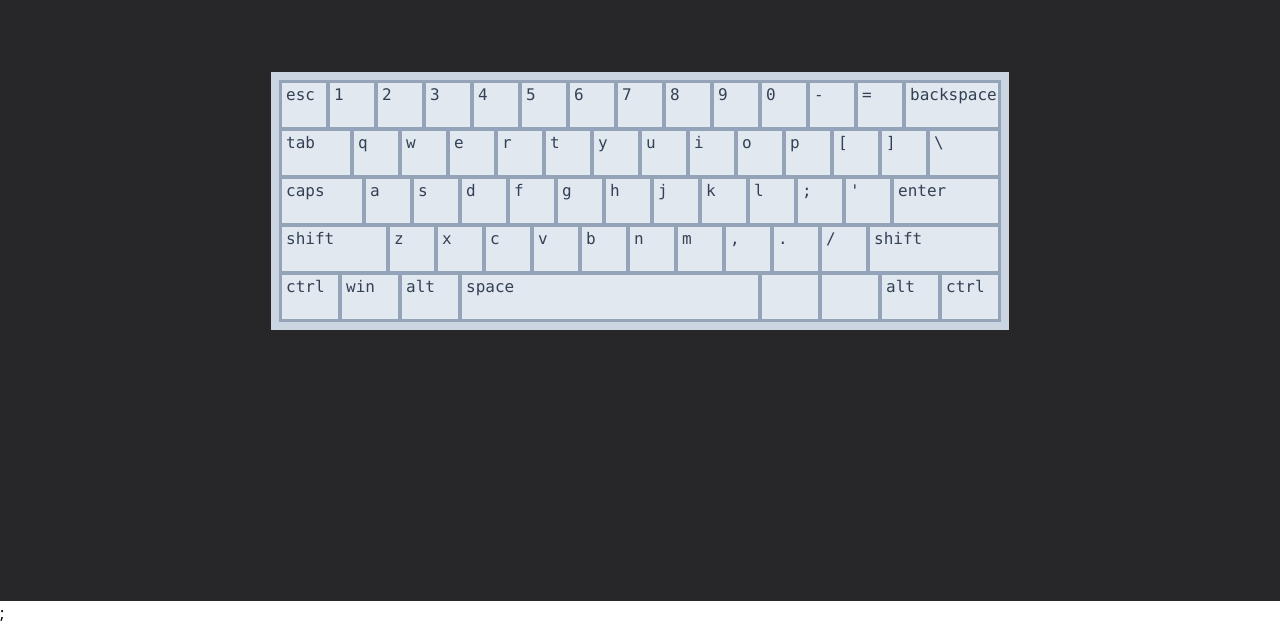
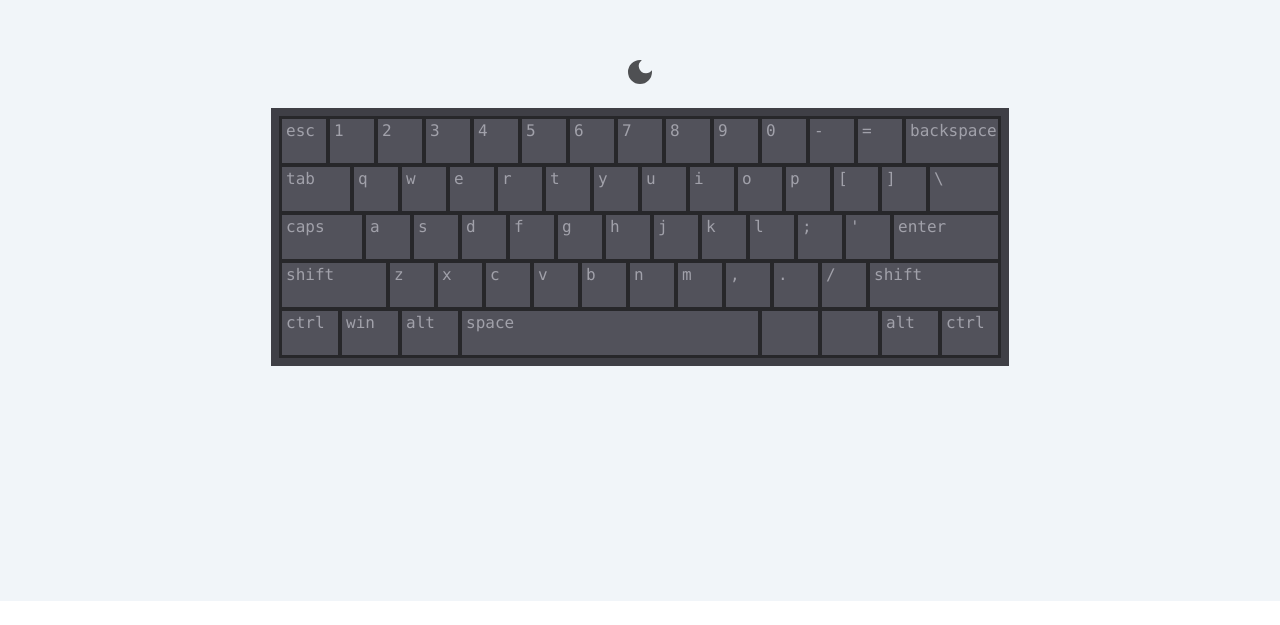
Before and after one commit to dhmitry/keyboard-chatter-test, a Next.js app: page / in a window 1280 px wide. Shown: the part 199-824 px from the top of the page. After the commit the page ends 800 px from the top, so only its background shows below. Built offline with nearby package versions, Linux system fonts and the light colour scheme.

Commit message:
Add dark mode toggle

```diff
--- /dev/null
+++ b/components/IconButton.tsx
@@ -0,0 +1,26 @@
+import React from 'react';
+import { useSettings } from '../context/SettingsContext';
+import { MdLightMode, MdDarkMode } from 'react-icons/md';
+
+const DarkModeToggle = (): JSX.Element => {
+  const { isDarkMode, setIsDarkMode } = useSettings();
+
+  const handleClick = () => {
+    setIsDarkMode(!isDarkMode);
+  };
+
+  return (
+    <div
+      onClick={handleClick}
+      className="opacity-80 transition-opacity duration-300 hover:cursor-pointer hover:opacity-100"
+    >
+      {isDarkMode ? (
+        <MdLightMode className="h-8 w-8 text-slate-100 " />
+      ) : (
+        <MdDarkMode className="h-8 w-8 text-zinc-800 " />
+      )}
+    </div>
+  );
+};
+
+export default DarkModeToggle;
--- a/components/Key.tsx
+++ b/components/Key.tsx
@@ -37,22 +37,10 @@ const Key = ({ keyText, keyWidth = '1', info }: KeyProps): JSX.Element => {
   };
 
   const statusStyles = {
-    [Status.Blank]: {
-      border: 'border-slate-400',
-      text: 'text-slate-700',
-    },
-    [Status.Pressed]: {
-      border: 'border-yellow-400',
-      text: 'text-yellow-700',
-    },
-    [Status.Healthy]: {
-      border: 'border-green-400',
-      text: 'text-green-700',
-    },
-    [Status.Broken]: {
-      border: 'border-red-500',
-      text: 'text-red-800',
-    },
+    [Status.Blank]: 'dark:text-slate-600 text-zinc-400',
+    [Status.Pressed]: 'text-yellow-500',
+    [Status.Healthy]: 'text-green-600',
+    [Status.Broken]: 'text-red-600',
   };
 
   const status = useMemo(() => {
@@ -75,9 +63,11 @@ const Key = ({ keyText, keyWidth = '1', info }: KeyProps): JSX.Element => {
     <div
       className={`h-12 p-1 font-mono ${
         widthStyles[keyWidth]
-      } border-2 border-solid ${statusStyles[status].border} ${
-        info?.isDown ? 'bg-slate-300' : 'bg-slate-200'
-      } leading-none ${statusStyles[status].text}`}
+      } border-2 border-solid border-zinc-800 dark:border-slate-400 ${
+        info?.isDown
+          ? 'bg-zinc-700 dark:bg-slate-300'
+          : 'bg-zinc-600 transition-colors duration-300 dark:bg-slate-200'
+      } leading-none ${statusStyles[status]}`}
     >
       {keyText}
     </div>
--- a/components/Keyboard.tsx
+++ b/components/Keyboard.tsx
@@ -8,8 +8,8 @@ const Keyboard = (): JSX.Element => {
   const { keys } = useKeyboard();
 
   return (
-    <div className="border-8 border-slate-300 ">
-      <div className="border border-slate-400">
+    <div className="border-8 border-zinc-700 transition-colors duration-300 dark:border-slate-300">
+      <div className="border border-zinc-800 transition-colors duration-300 dark:border-slate-400">
         <Row>
           <Key keyText="esc" info={keys[KeyCode.Escape]} />
           <Key keyText="1" info={keys[KeyCode.Digit1]} />
--- /dev/null
+++ b/components/Settings.tsx
@@ -0,0 +1,12 @@
+import React from 'react';
+import DarkModeToggle from './IconButton';
+
+const Settings = (): JSX.Element => {
+  return (
+    <div className="m-5">
+      <DarkModeToggle />
+    </div>
+  );
+};
+
+export default Settings;
--- /dev/null
+++ b/context/SettingsContext.tsx
@@ -0,0 +1,45 @@
+import React, { ReactNode, useContext, useEffect, useState } from 'react';
+
+interface SettingsState {
+  isDarkMode: boolean;
+  setIsDarkMode: (isDarkMode: boolean) => void;
+}
+
+const defaultState: SettingsState = {
+  isDarkMode: true,
+  setIsDarkMode: () => {},
+};
+
+export const SettingsContext = React.createContext<SettingsState>(defaultState);
+
+export function useSettings() {
+  return useContext(SettingsContext);
+}
+
+interface SettingsProviderProps {
+  children: ReactNode;
+}
+
+export const SettingsProvider = ({
+  children,
+}: SettingsProviderProps): JSX.Element => {
+  const [isDarkMode, setIsDarkMode] = useState<boolean>(false);
+
+  useEffect(() => {
+    const prefersDarkMode = window.matchMedia(
+      '(prefers-color-scheme: dark)'
+    ).matches;
+
+    if (prefersDarkMode) {
+      setIsDarkMode(true);
+    } else {
+      setIsDarkMode(false);
+    }
+  }, []);
+
+  return (
+    <SettingsContext.Provider value={{ isDarkMode, setIsDarkMode }}>
+      {children}
+    </SettingsContext.Provider>
+  );
+};
--- a/package.json
+++ b/package.json
@@ -9,7 +9,8 @@
   "dependencies": {
     "next": "latest",
     "react": "^17.0.2",
-    "react-dom": "^17.0.2"
+    "react-dom": "^17.0.2",
+    "react-icons": "^4.3.1"
   },
   "devDependencies": {
     "@types/node": "17.0.4",
--- a/pages/_app.tsx
+++ b/pages/_app.tsx
@@ -1,12 +1,15 @@
 import '../styles/globals.css';
 import type { AppProps } from 'next/app';
 import { KeyboardProvider } from '../context/KeyboardContext';
+import { SettingsProvider } from '../context/SettingsContext';
 
 function App({ Component, pageProps }: AppProps) {
   return (
-    <KeyboardProvider>
-      <Component {...pageProps} />;
-    </KeyboardProvider>
+    <SettingsProvider>
+      <KeyboardProvider>
+        <Component {...pageProps} />
+      </KeyboardProvider>
+    </SettingsProvider>
   );
 }
 
--- a/pages/index.tsx
+++ b/pages/index.tsx
@@ -1,11 +1,18 @@
 import { NextPage } from 'next';
 import React from 'react';
 import Keyboard from '../components/Keyboard';
+import Settings from '../components/Settings';
+import { useSettings } from '../context/SettingsContext';
 
 const Home: NextPage = () => {
+  const { isDarkMode } = useSettings();
+
   return (
-    <div className="flex min-h-screen flex-col items-center justify-center bg-zinc-800 py-2">
-      <Keyboard />
+    <div className={isDarkMode ? 'dark' : ''}>
+      <div className="flex min-h-screen flex-col items-center justify-center bg-slate-100 transition-colors duration-300 dark:bg-zinc-800">
+        <Settings />
+        <Keyboard />
+      </div>
     </div>
   );
 };
--- a/tailwind.config.js
+++ b/tailwind.config.js
@@ -17,4 +17,5 @@ module.exports = {
     },
   },
   plugins: [],
+  darkMode: 'class',
 };
```
Also changed, not shown: 2 other files (tests, documents, lock files or other folders).
